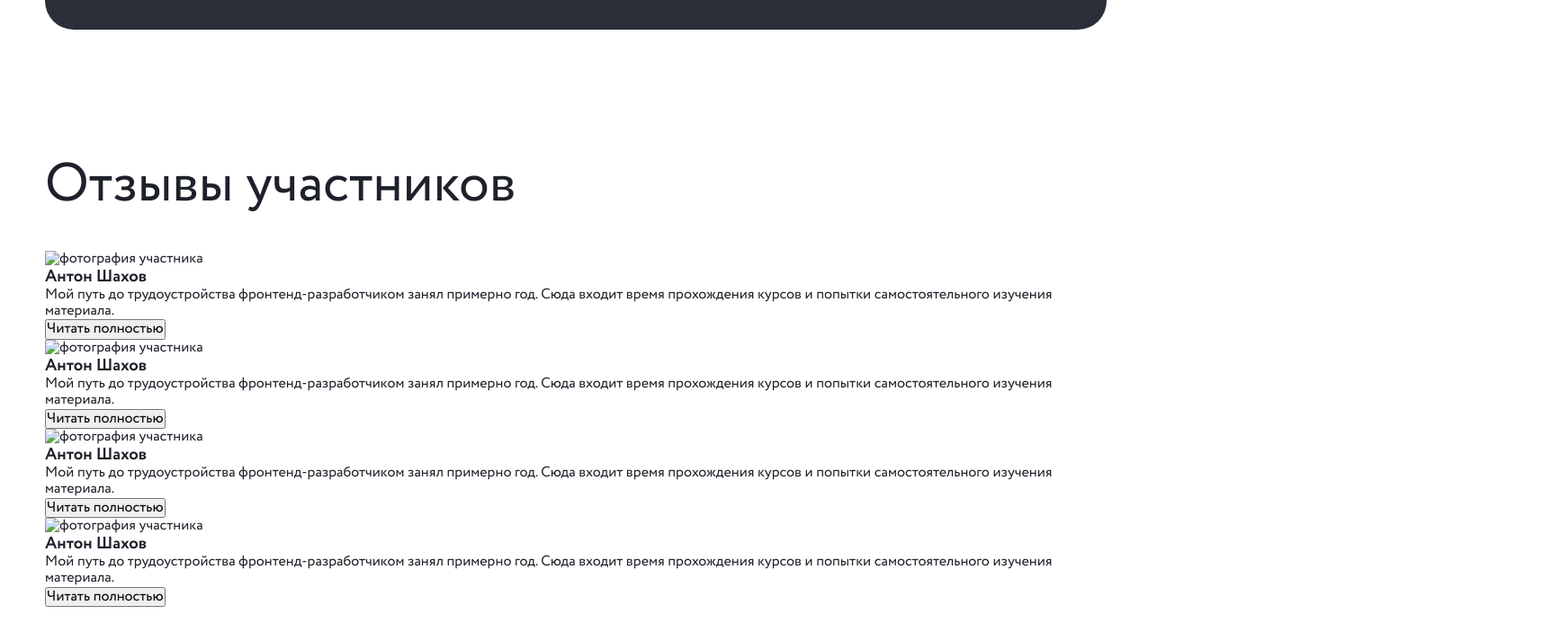
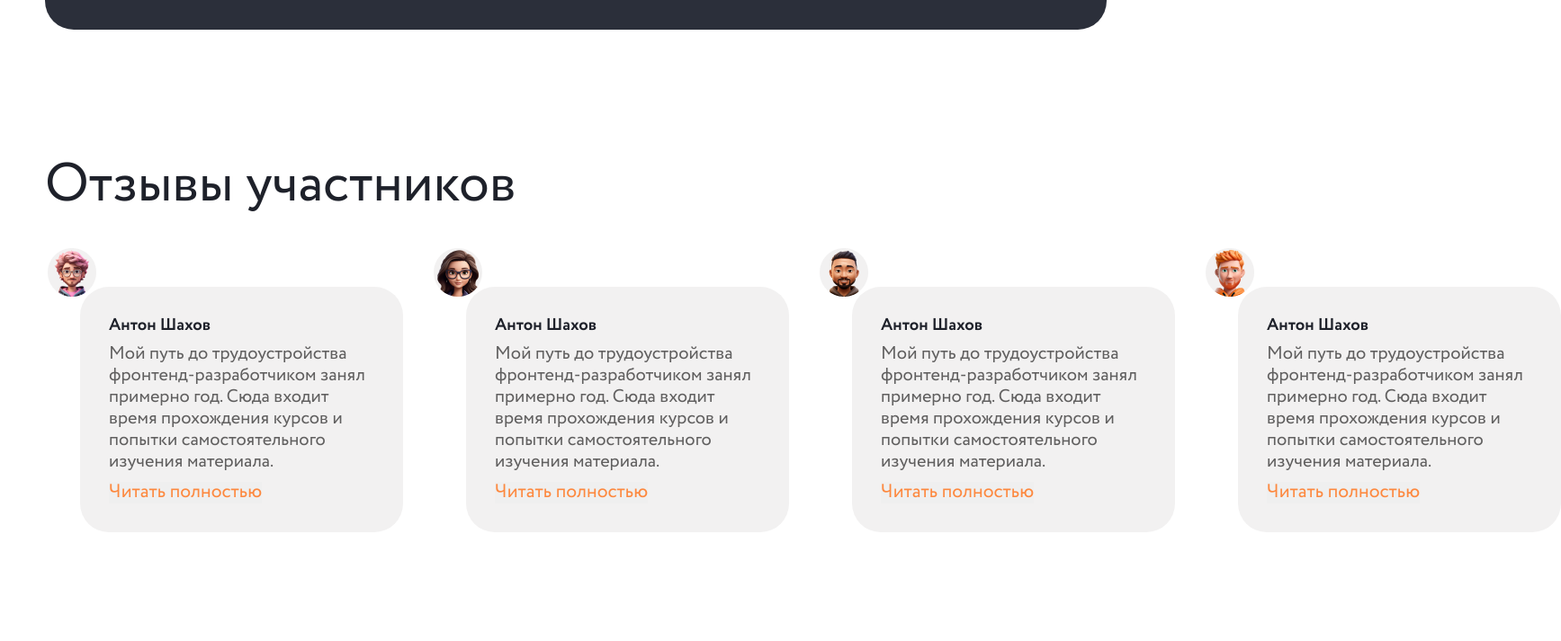
Before and after one commit to Sverreskeggi/methed-frontend-cuptime-intensive, a website: page src/index.html in a window 1280 px wide. Shown: the part 10454-11167 px from the top of the page at 90% size, 1735 px wide, since content can reach past the window. After the commit the page ends 11116 px from the top, so only its background shows below. Drawn offline with nearby package versions, Linux system fonts and the light colour scheme; files that its build step writes are made by us from their sources; files whose address does not match are found by name.

Commit message:
slider style done

```diff
--- a/src/index.html
+++ b/src/index.html
@@ -767,13 +767,13 @@
     <section class="section reviews">
       <div class="container">
         <div class="reviews__wrapper">
-          <h2 class="title project-view__title">
+          <h2 class="title reviews__title">
             Отзывы участников
           </h2>
           <div class="reviews__slider swiper">
             <ul class="reviews__slider-list swiper-wrapper">
               <li class="reviews__slider-item swiper-slide">
-                <img src="" alt="фотография участника" class="reviews-slider-avatar">
+                <img src="img/man-pink-avatar.png" alt="фотография участника" class="reviews__slider-avatar">
                 <h3 class="reviews__slider-title">
                   Антон Шахов
                 </h3>
@@ -786,7 +786,7 @@
                 </button>
               </li>
               <li class="reviews__slider-item swiper-slide">
-                <img src="" alt="фотография участника" class="reviews-slider-avatar">
+                <img src="img/girl-glass-avatar.png" alt="фотография участника" class="reviews__slider-avatar">
                 <h3 class="reviews__slider-title">
                   Антон Шахов
                 </h3>
@@ -799,7 +799,7 @@
                 </button>
               </li>
               <li class="reviews__slider-item swiper-slide">
-                <img src="" alt="фотография участника" class="reviews-slider-avatar">
+                <img src="img/man-beard-avatar.png" alt="фотография участника" class="reviews__slider-avatar">
                 <h3 class="reviews__slider-title">
                   Антон Шахов
                 </h3>
@@ -812,7 +812,7 @@
                 </button>
               </li>
               <li class="reviews__slider-item swiper-slide">
-                <img src="" alt="фотография участника" class="reviews-slider-avatar">
+                <img src="img/man-red-avatar.png" alt="фотография участника" class="reviews__slider-avatar">
                 <h3 class="reviews__slider-title">
                   Антон Шахов
                 </h3>
--- a/src/scss/_reviews.scss
+++ b/src/scss/_reviews.scss
@@ -1,11 +1,53 @@
 .reviews {
     padding: 70px 0;
 
+    &__title {
+        margin-bottom: 80px;
+    }
+
     &__slider {
+
 
         &-list {
             display: flex;
+            gap: 70px;
+            padding: 0 39px;
+        }
 
+        &-item {
+            position: relative;
+            padding: 32px;
+            background-color: $superHeroBG;
+            border-radius: 32px;
+            min-width: 359px;
         }
+
+        &-avatar {
+            height: 54px;
+            width: 54px;
+            position: absolute;
+            top: -43px;
+            left: -36px;
+        }
+
+        &-title {
+            color: $primary;
+            margin-bottom: 10px;
+        }
+
+        &-text {
+            font-weight: 400;
+            font-size: 20px;
+            line-height: 120%;
+            color: $primaryDark;
+            margin-bottom: 10px;
+        }
+
+        &-button {
+            font-size: 21px;
+            color: $sliderButtonText;
+            border: none;
+        }
+
     }
 }
--- a/src/scss/_var.scss
+++ b/src/scss/_var.scss
@@ -17,6 +17,8 @@ $superHeroBG: #F2F1F1;
 $registerList: #3D424E;
 $registerInputBG: #F1F1F1;
 $registerInputPlaceholder: #A0A0A0;
+
+$sliderButtonText: #FD883E;
 
 $black: #292121;
 $white: #FFF;
--- a/src/scss/index.scss
+++ b/src/scss/index.scss
@@ -11,3 +11,4 @@
 @import 'project-view';
 @import 'certificate';
 @import 'registration';
+@import 'reviews';
```
